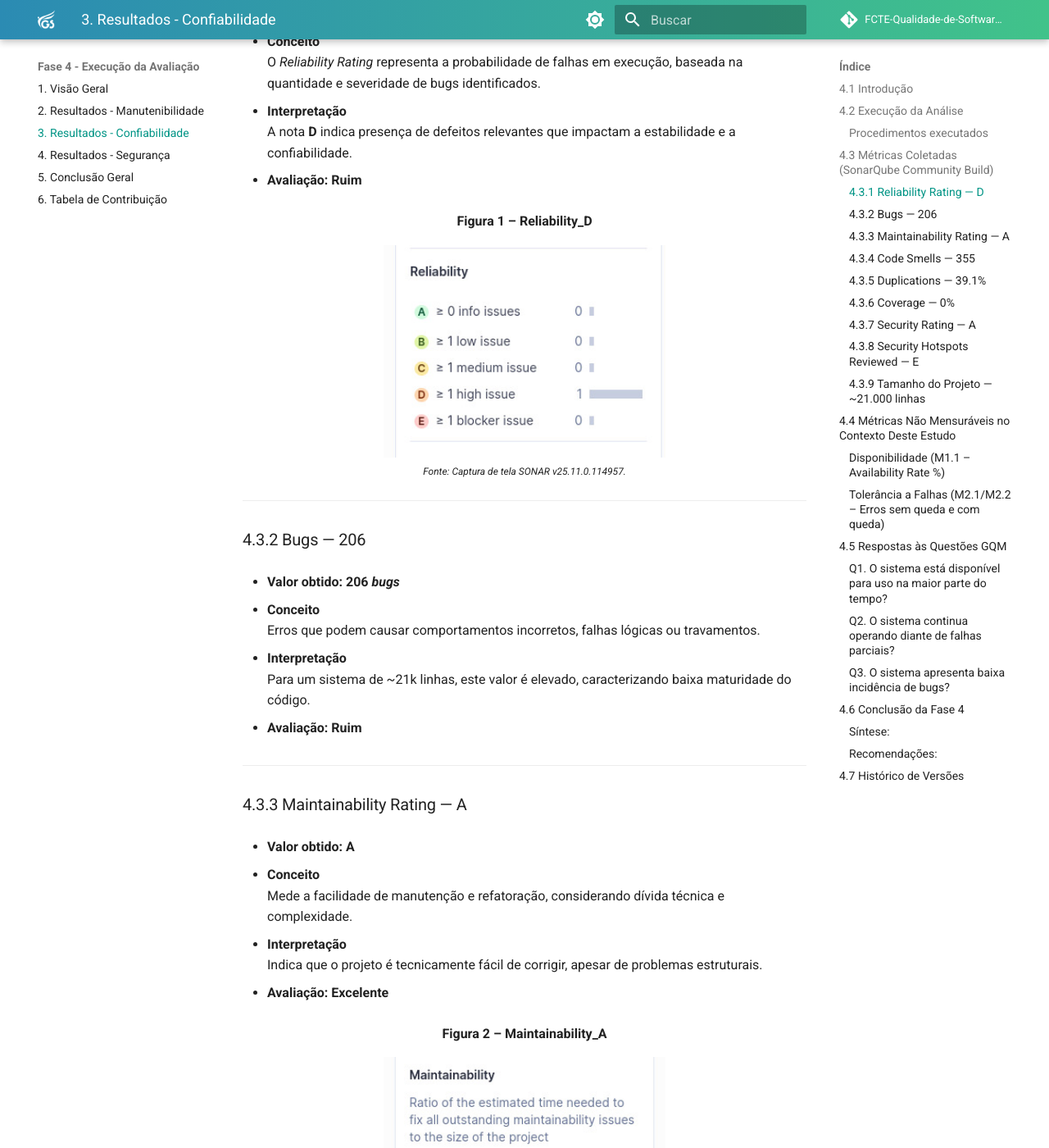
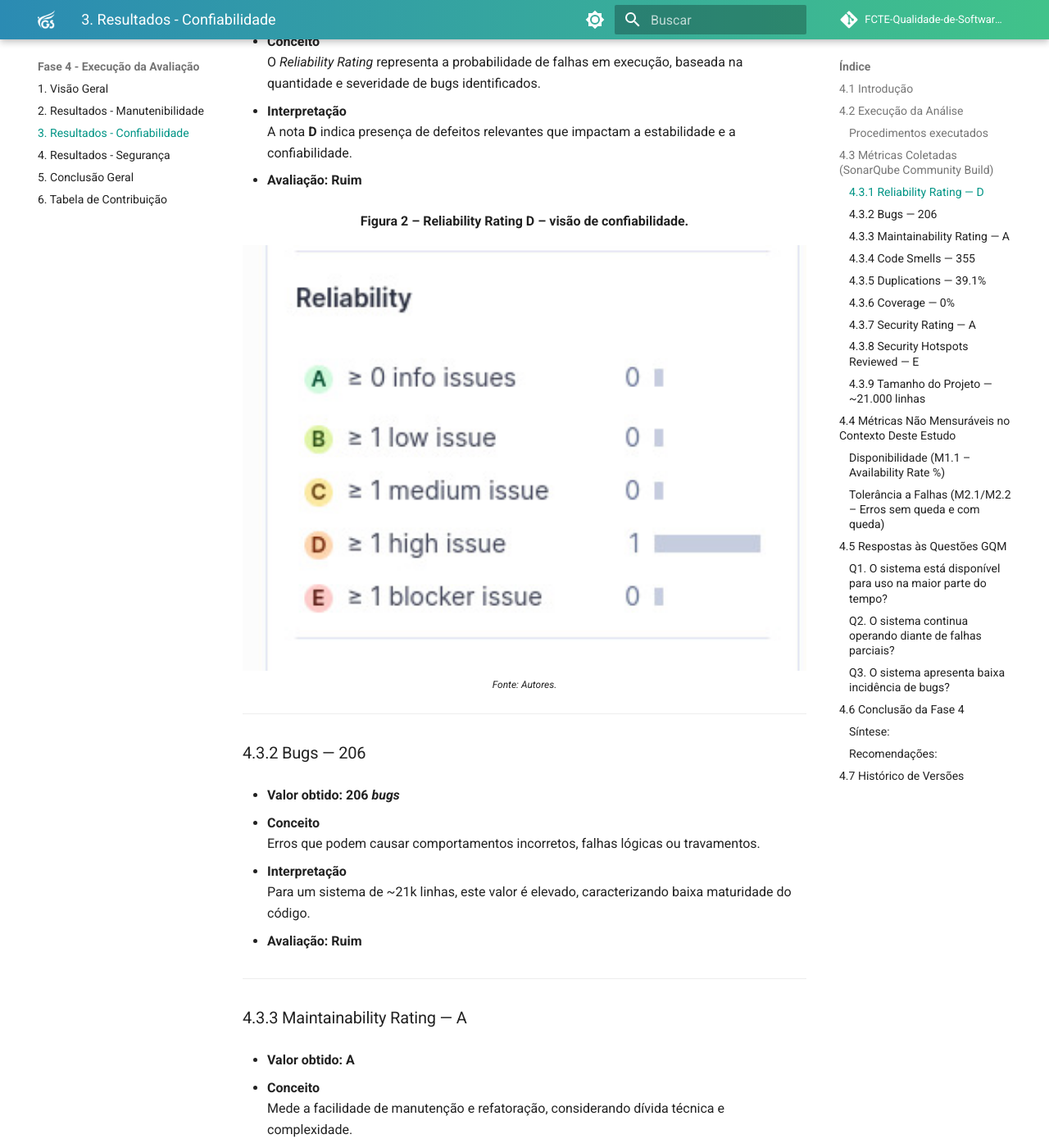
Before and after one commit to FCTE-Qualidade-de-Software-1/2025-2_T02_Katherine_Johnson, an MkDocs documentation site: the page built from docs/entregas/fase-4/resultados_confiabilidade.md, in a window 1280 px wide and 1400 px high, scrolled down 1967 px. Shown: the whole window at 82% size. Built offline with MkDocs 1.6.1 and Material for MkDocs 9.7.7, drawn with Linux system fonts in a browser that asks for light colours; comment, search, counter and statistics services are not loaded; some of the changed text lies outside the part shown.

Commit message:
adição de evidências

```diff
--- a/docs/entregas/fase-4/resultados_confiabilidade.md
+++ b/docs/entregas/fase-4/resultados_confiabilidade.md
@@ -55,15 +55,15 @@
 - URL de acesso: `http://localhost:9000/dashboard?id=guardioes-app&codeScope=overall`
 
 <div align="center">
-    <p><strong>Figura 0.0 – Principal</strong></p>
+    <p><strong>Figura 1 – Dashboard principal do projeto no SonarQube.</strong></p>
 </div>
 
 <div align="center">
-    <img src="../../../assets/images/Principal.jpeg" width="100%" alt="Principal">
+    <img src="../../../assets/evidencias/confiabilidade/m31_conf_dashboard_principal.jpeg" width="750" alt="Dashboard principal do projeto no SonarQube">
 </div>
 
 <div align="center" style="font-size: 12px; font-style: italic;">
-    Fonte: Captura de tela SONAR v25.11.0.114957.
+    Fonte: Autores.
 </div>
 
 ---
@@ -124,15 +124,15 @@
 - **Avaliação:** **Ruim**
 
 <div align="center">
-    <p><strong>Figura 1 – Reliability_D</strong></p>
+    <p><strong>Figura 2 – Reliability Rating D – visão de confiabilidade.</strong></p>
 </div>
 
 <div align="center">
-    <img src="../../../assets/images/Reliability_D.jpeg" width="50%" alt="Reliability_D">
+    <img src="../../../assets/evidencias/confiabilidade/m31_conf_reliability_d.jpeg" width="750" alt="Reliability D no SonarQube">
 </div>
 
 <div align="center" style="font-size: 12px; font-style: italic;">
-    Fonte: Captura de tela SONAR v25.11.0.114957.
+    Fonte: Autores.
 </div>
 
 
@@ -168,15 +168,15 @@
 - **Avaliação:** **Excelente**
 
 <div align="center">
-    <p><strong>Figura 2 – Maintainability_A</strong></p>
+    <p><strong>Figura 3 – Maintainability Rating A – visão de manutenibilidade.</strong></p>
 </div>
 
 <div align="center">
-    <img src="../../../assets/images/Maintainability_A.jpeg" width="50%" alt="Maintainability_A">
+    <img src="../../../assets/evidencias/confiabilidade/m32_conf_maintainability_a.jpeg" width="750" alt="Maintainability A no SonarQube">
 </div>
 
 <div align="center" style="font-size: 12px; font-style: italic;">
-    Fonte: Captura de tela SONAR v25.11.0.114957.
+    Fonte: Autores.
 </div>
 
 ---
@@ -209,15 +209,15 @@
 - **Avaliação:** **Péssimo**
 
 <div align="center">
-    <p><strong>Figura 3 – Duplications</strong></p>
+    <p><strong>Figura 4 – Duplicações de código do projeto.</strong></p>
 </div>
 
 <div align="center">
-    <img src="../../../assets/images/Duplications.jpeg" width="50%" alt="Duplications">
+    <img src="../../../assets/evidencias/confiabilidade/m33_conf_duplications.jpeg" width="750" alt="Duplicações de código no SonarQube">
 </div>
 
 <div align="center" style="font-size: 12px; font-style: italic;">
-    Fonte: Captura de tela SONAR v25.11.0.114957.
+    Fonte: Autores.
 </div>
 
 
@@ -355,7 +355,6 @@
 ---
 
 ## 4.7 Histórico de Versões
-
 | Versão | Data       | Descrição | Autor |
 | ------ | ---------- | --------- | ----- |
 | `1.0`  | 25/11/2025 | Execução da Avaliação – Confiabilidade | [Uires Carlos de Oliveira](https://github.com/uires2023) |
```
Also changed, not shown: docs/entregas/fase-4/resultados_manutenibilidade.md (+92 -42 lines), docs/entregas/fase-4/resultados_seguranca.md (+65 -21 lines), docs/assets/evidencias/confiabilidade/m31_conf_dashboard_principal.jpeg (added), docs/assets/evidencias/confiabilidade/m31_conf_reliability_d.jpeg (added), docs/assets/evidencias/confiabilidade/m32_conf_maintainability_a.jpeg (added), docs/assets/evidencias/confiabilidade/m33_conf_duplications.jpeg (added), docs/assets/evidencias/seguranca/m11_seg_sonar_dashboard.png (added), docs/assets/evidencias/seguranca/m11_seg_vulnerabilities.png (added), docs/assets/evidencias/seguranca/m12_seg_owasp_top10.png (added), docs/assets/evidencias/seguranca/m13_seg_hotspots.png (added), 1 other file.
